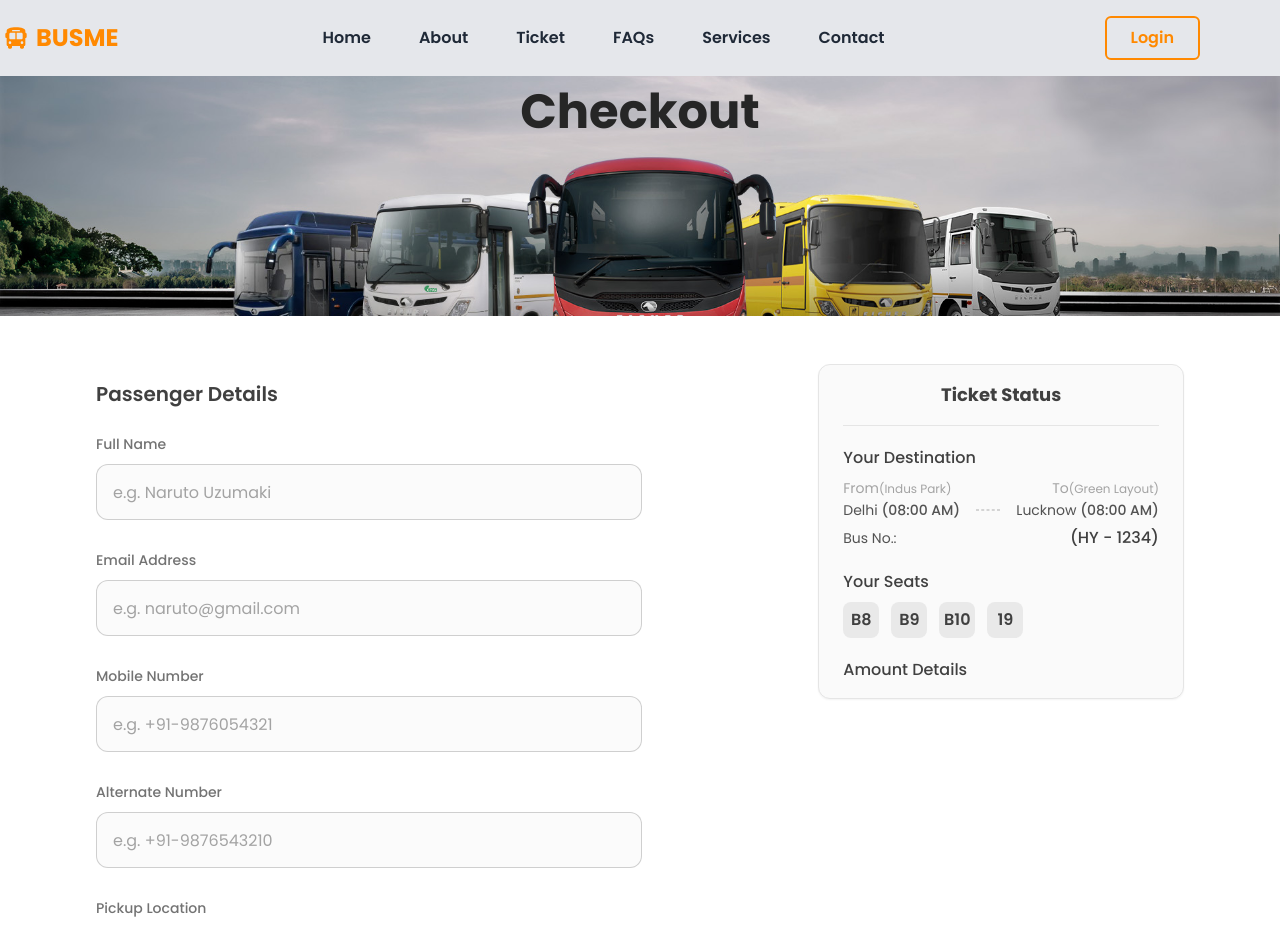
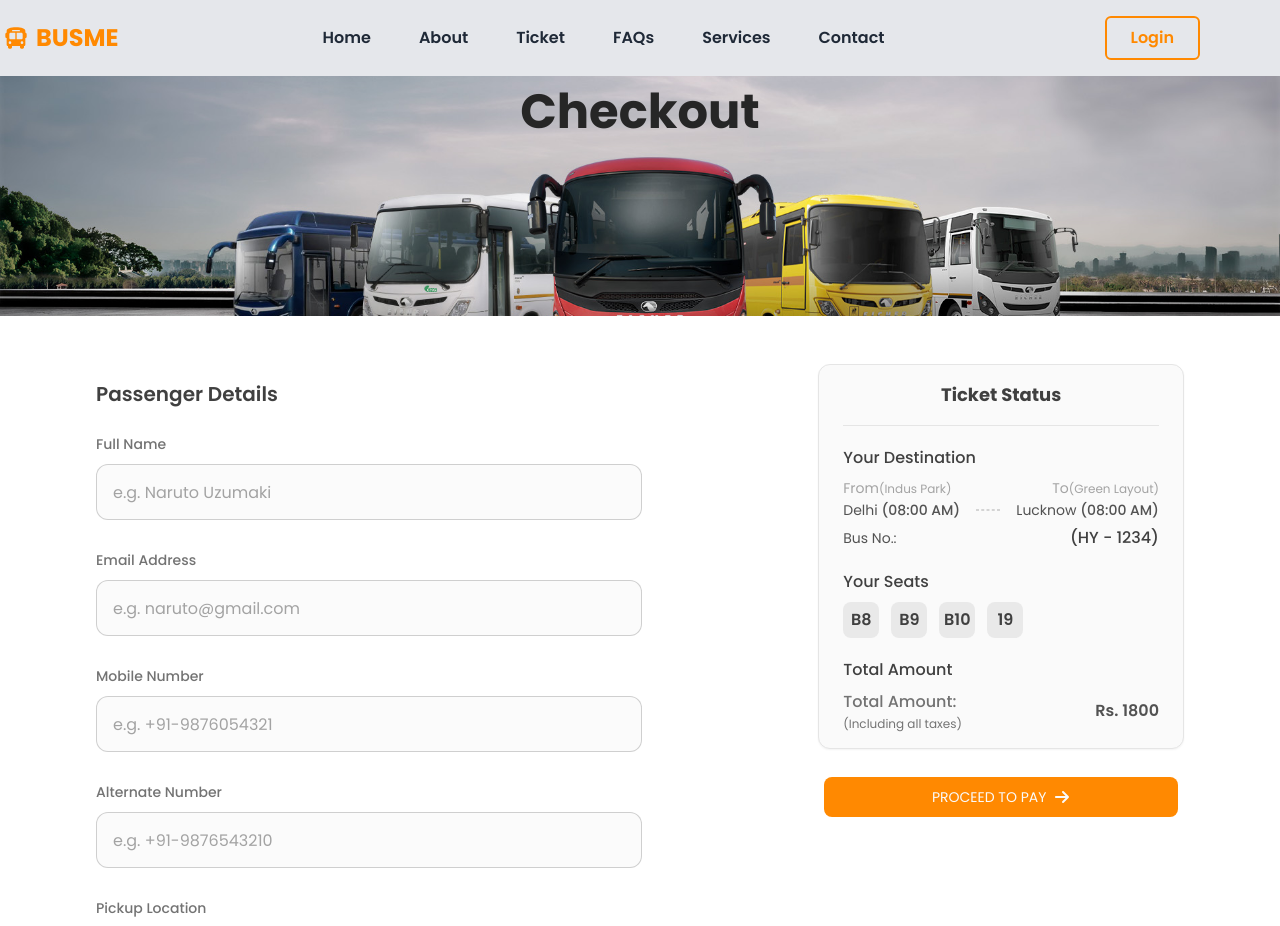
Before and after one commit to vikasprajapati-01/BusMe, a React (Vite) app in the folder frontend/: page /ticket/checkout in a window 1280 px wide. Shown: the top 926 px of the page. Built offline with nearby package versions, Linux system fonts and the light colour scheme.

Commit message:
making bill section

```diff
--- a/frontend/package.json
+++ b/frontend/package.json
@@ -10,7 +10,9 @@
     "preview": "vite preview"
   },
   "dependencies": {
+    "downloadjs": "^1.4.7",
     "framer-motion": "^12.9.7",
+    "html-to-image": "^1.11.13",
     "react": "^19.1.0",
     "react-dom": "^19.1.0",
     "react-icons": "^5.5.0",
--- a/frontend/src/App.jsx
+++ b/frontend/src/App.jsx
@@ -11,6 +11,7 @@ import Contact from './pages/contact/Contact'
 import Ticket from './pages/ticket/Ticket'
 import Detail from "./pages/ticket/detail/Detail";
 import CheckOut from "./pages/ticket/checkOut/CheckOut";
+import Bill from "./pages/ticket/bill/Bill";
 
 function App() {
 
@@ -28,6 +29,8 @@ function App() {
             <Route path="/ticket/detail" element={<Detail />} />
             {/* Ticked Checkout */}
             <Route path="/ticket/checkout" element={<CheckOut />} />
+            {/* Bill */}
+            <Route path="/ticket/payment" element={<Bill />} />
 
             <Route path="/faqs" element={<FAQs />} />
             <Route path="/services" element={<Services />} />
--- /dev/null
+++ b/frontend/src/pages/ticket/bill/Bill.jsx
@@ -0,0 +1,51 @@
+import { useRef } from "react";
+
+import TopLayout from "../../../layout/topLayout/TopLayout";
+import RootLayout from "../../../layout/RootLayout";
+
+import TopImage from '../../../assets/HomeBus.jpg';
+import { TbBoxPadding } from "react-icons/tb";
+
+// using html-to-image downloadjs
+
+function Bill() {
+
+    const billRef = useRef(null);
+
+    const handleDownload = async () => {
+        if(billRef.current === null) return;
+
+        try {
+            const dataUrl = await TbBoxPadding(billRef.current);
+
+            download(dataUrl, "bill.png");
+        }
+        catch (error) {
+            console.error("Error while downloading bill:", error);
+        }
+    }
+
+    return(
+        <div className="w-full space-y-12 pb-16">
+            <TopLayout img={TopImage} title={"Bill"} />
+
+            <RootLayout className='space-y-12 w-full pb-16'>
+                <div className="w-full flex items-center justify-center">
+
+                    {/* Bill page */}
+                    <div className="w-[90%] grid grid-cols-5 bg-white rounded-3xl border border-neutral-200 shadow-sm relative">
+                        Hey
+                    </div>
+
+                    {/* Download button */}
+                    <div className="w-full flex justify-center items-center">
+                        Download
+                    </div>
+
+                </div>
+            </RootLayout>
+        </div>
+    );
+}
+
+export default Bill;
--- a/frontend/src/pages/ticket/checkOut/ticketStatus/TicketStatus.jsx
+++ b/frontend/src/pages/ticket/checkOut/ticketStatus/TicketStatus.jsx
@@ -1,3 +1,7 @@
+
+import { Link } from "react-router-dom";
+
+import { FaArrowRight } from "react-icons/fa6";
 
 function TicketStatus() {
   return (
@@ -60,6 +64,7 @@ function TicketStatus() {
                 </div>
             </div>
 
+            {/* Seat details section */}
             <div className="space-y-2 w-full">
                 <h1 className="text-base text-neutral-700 font-medium">
                     Your Seats
@@ -81,16 +86,39 @@ function TicketStatus() {
                 </div>
             </div>
 
+            {/* Price details section */}
             <div className="space-y-2 w-full">
                 <h1 className="text-base text-neutral-700 font-medium">
-                    Amount Details
+                    Total Amount
                 </h1>
+
+                <div className="flex items-center justify-between gap-x-4">
+                    <div className="flex gap-y-0.5 flex-col">
+                        <h3 className="text-base text-neutral-500 font-medium">
+                            Total Amount:
+                        </h3>
+
+                        <span className="text-xs text-neutral-500 font-normal">
+                            (Including all taxes)
+                        </span>
+                    </div>
+
+                    {/* Calculating price */}
+                    <p className="text-base text-neutral-600 font-semibold">
+                        Rs. 1800
+                    </p>
+                </div>
             </div>
         </div>
 
       </div>
 
-      <div className="w-full px-1.5"></div>
+      <div className="w-full px-1.5">
+        <Link to={"/ticket/payment"} className="w-full bg-primary hover:bg-primary/80 text-sm text-neutral-50 font-normal py-2.5 flex items-center justify-center uppercase rounded-lg transition">
+            Proceed to Pay
+            <FaArrowRight className="ml-2 text-base" />
+        </Link>
+      </div>
 
     </div>
   );
```
Also changed, not shown: 1 other file (tests, documents, lock files or other folders).
